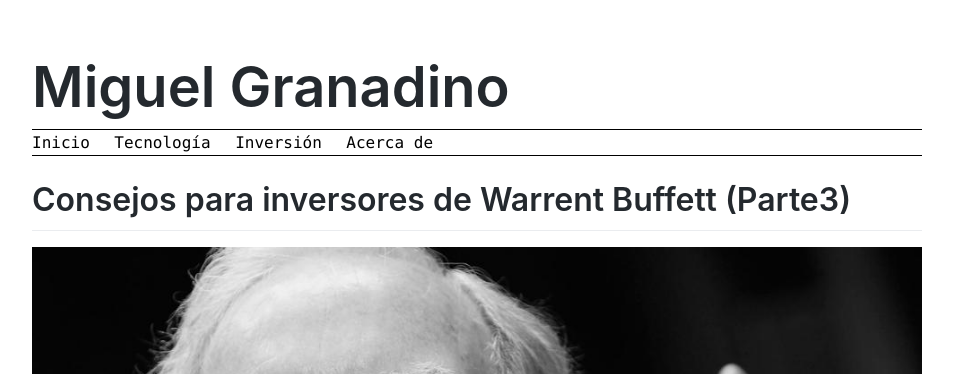
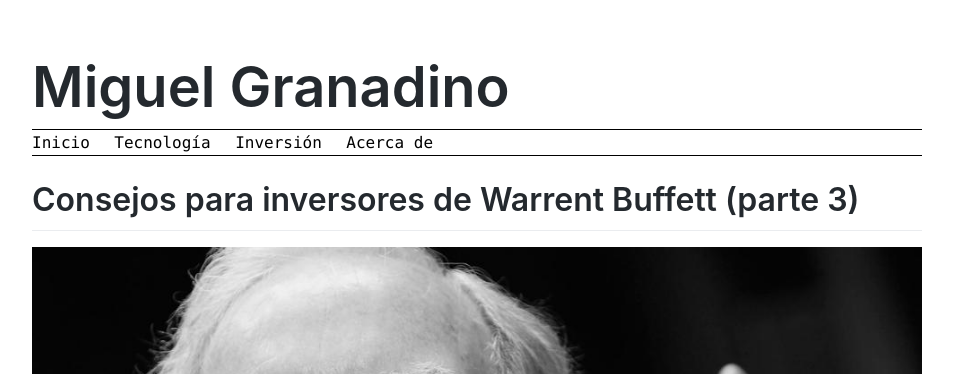
Before and after one commit to Akira3030/formacion, a Jekyll site: the page built from articulos/inversiones/warrent-buffet-consejos-de-inversion-parte3.md, in a window 1280 px wide and 900 px high. Shown: the top 374 px of the window, without its empty margins (163-1116 px from the left). Built offline with Jekyll 4.4.1, drawn with Linux system fonts in a browser that asks for light colours; emoji names are drawn with the system emoji font; our own code applies the rules of GitHub Pages for plain Markdown files.

Commit message:
Update warrent-buffet-consejos-de-inversion-parte3.md

```diff
--- a/articulos/inversiones/warrent-buffet-consejos-de-inversion-parte3.md
+++ b/articulos/inversiones/warrent-buffet-consejos-de-inversion-parte3.md
@@ -1,4 +1,4 @@
-# Consejos para inversores de Warrent Buffett (Parte3)
+# Consejos para inversores de Warrent Buffett (parte 3)
 
 ![]({{ site.site_url }}/assets/img/warrent-buffet-img1.jpg)
 
```
